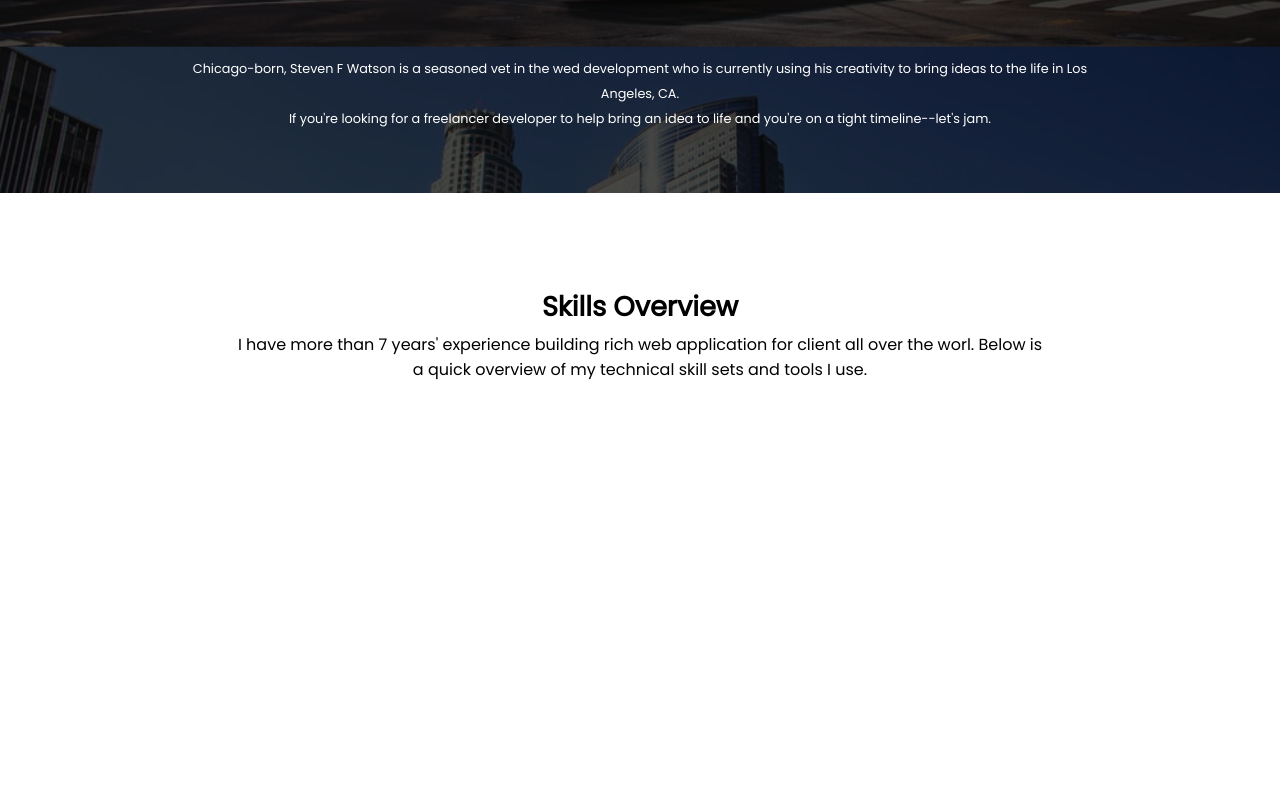
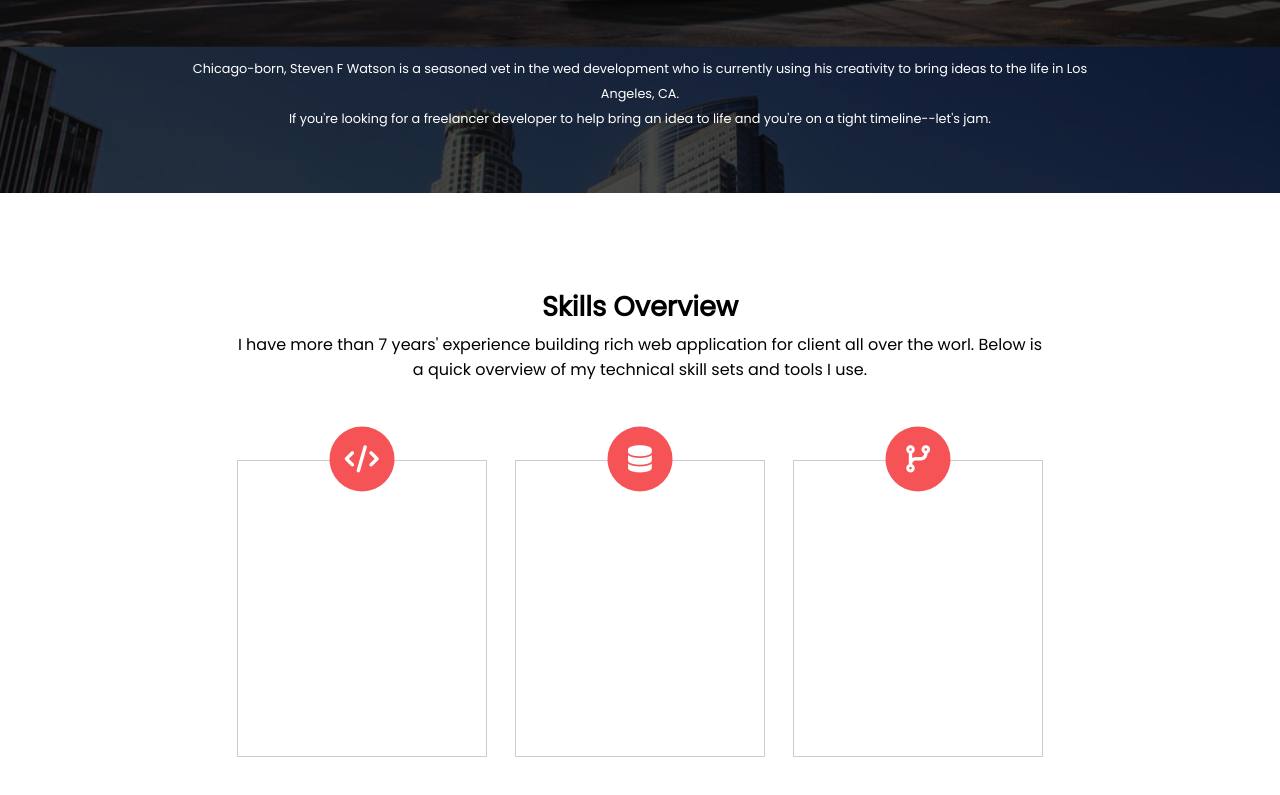
Before and after one commit to bossianofficialsite/SimplePort, a plain HTML site: page index.html in a window 1280 px wide. Shown: the part 807-1602 px from the top of the page. Drawn offline with Linux system fonts and the light colour scheme; a web font is replaced by a local one.

Commit message:
Added Skill-logo

```diff
--- a/index.html
+++ b/index.html
@@ -8,6 +8,7 @@
     <link rel="stylesheet" type="text/css" href="style.css">
     <link rel="preconnect" href="https://fonts.googleapis.com">
     <link rel="preconnect" href="https://fonts.gstatic.com" crossorigin>
+    <script src="https://kit.fontawesome.com/60b0971689.js" crossorigin="anonymous"></script>
     <link href="https://fonts.googleapis.com/css2?family=Kaushan+Script&display=swap" rel="stylesheet">
     <link href="https://fonts.googleapis.com/css2?family=Patua+One&display=swap" rel="stylesheet">
     <link href="https://fonts.googleapis.com/css2?family=Poppins&display=swap" rel="stylesheet">
@@ -66,7 +67,17 @@
                         I use.
                     </div>
                 </div>
-                <div></div>
+                <div>
+                    <div>
+                        <div class="skill-logo"><i class="fas fa-code"></i></div>
+                    </div>
+                    <div>
+                        <div class="skill-logo"><i class="fas fa-database"></i></div>
+                    </div>
+                    <div>
+                        <div class="skill-logo"><i class="fas fa-code-branch"></i></div>
+                    </div>
+                </div>
             </div>
         </div>
     </div>
--- a/style.css
+++ b/style.css
@@ -168,6 +168,9 @@ main > div {
 .skill-cont > div:last-child {
     width: 100%;
     height: 350px;
+    display: flex;
+    justify-content: space-between;
+    align-items: flex-end;
 }
 .skill-cont > div:first-child > div {
     width: 100%;
@@ -181,8 +184,28 @@ main > div {
     font: 1rem 'Poppins', sans-serif;
     text-align: center;
 }
-
-
+.skill-cont > div:last-child > div {
+    width: 31%;
+    height: 85%;
+    border: 1px solid rgba(0,0,0,.2);
+}
+.skill-logo {
+    width: 65px;
+    height: 65px;
+    position: absolute;
+    top: -.5%;
+    left: 50%;
+    transform: translate(-50%, -50%);
+    border-radius: 50%;
+    background: rgb(245, 83, 86);
+    display: flex;
+    align-items: center;
+    justify-content: center;
+}
+.skill-logo > i {
+    font-size: 1.7rem;
+    color: #fff;
+}
 
 
 @media only screen and (max-width: 600px) {
```
